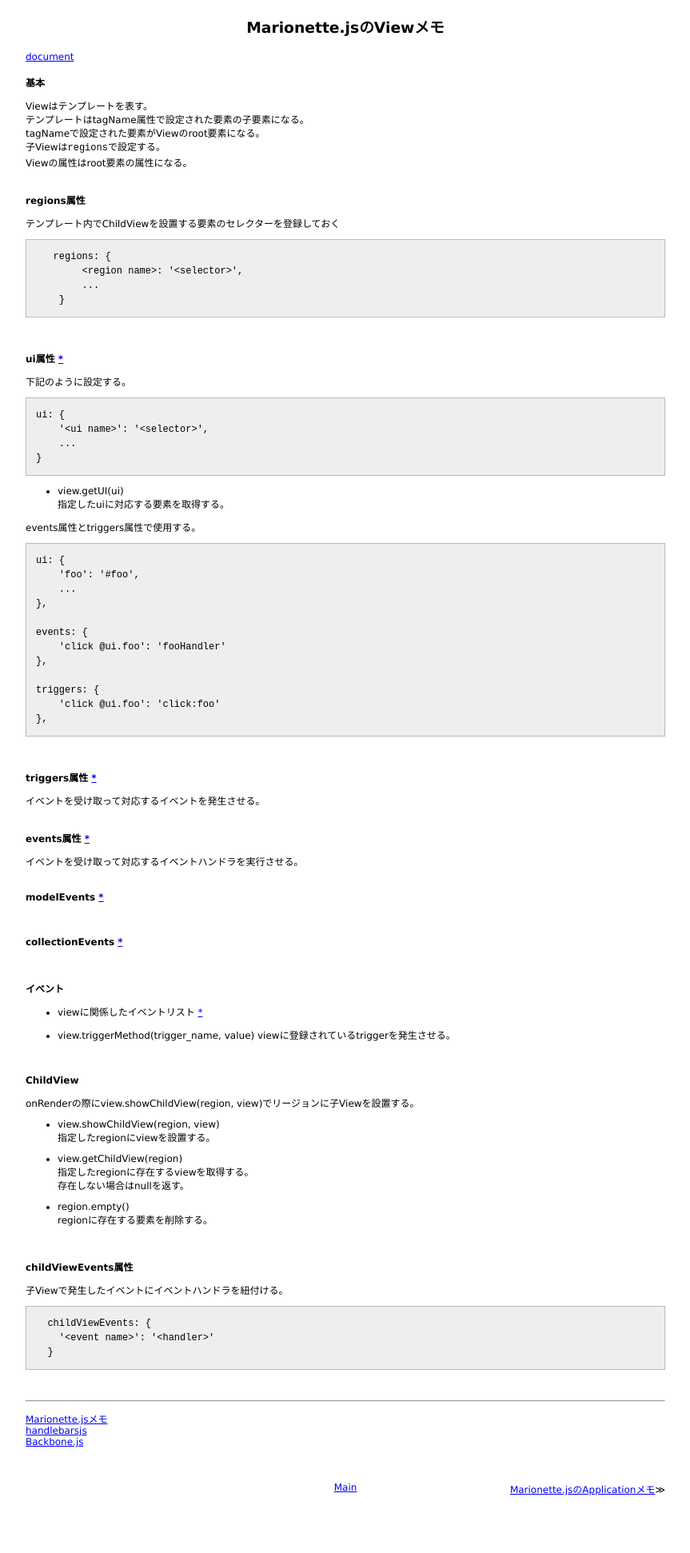
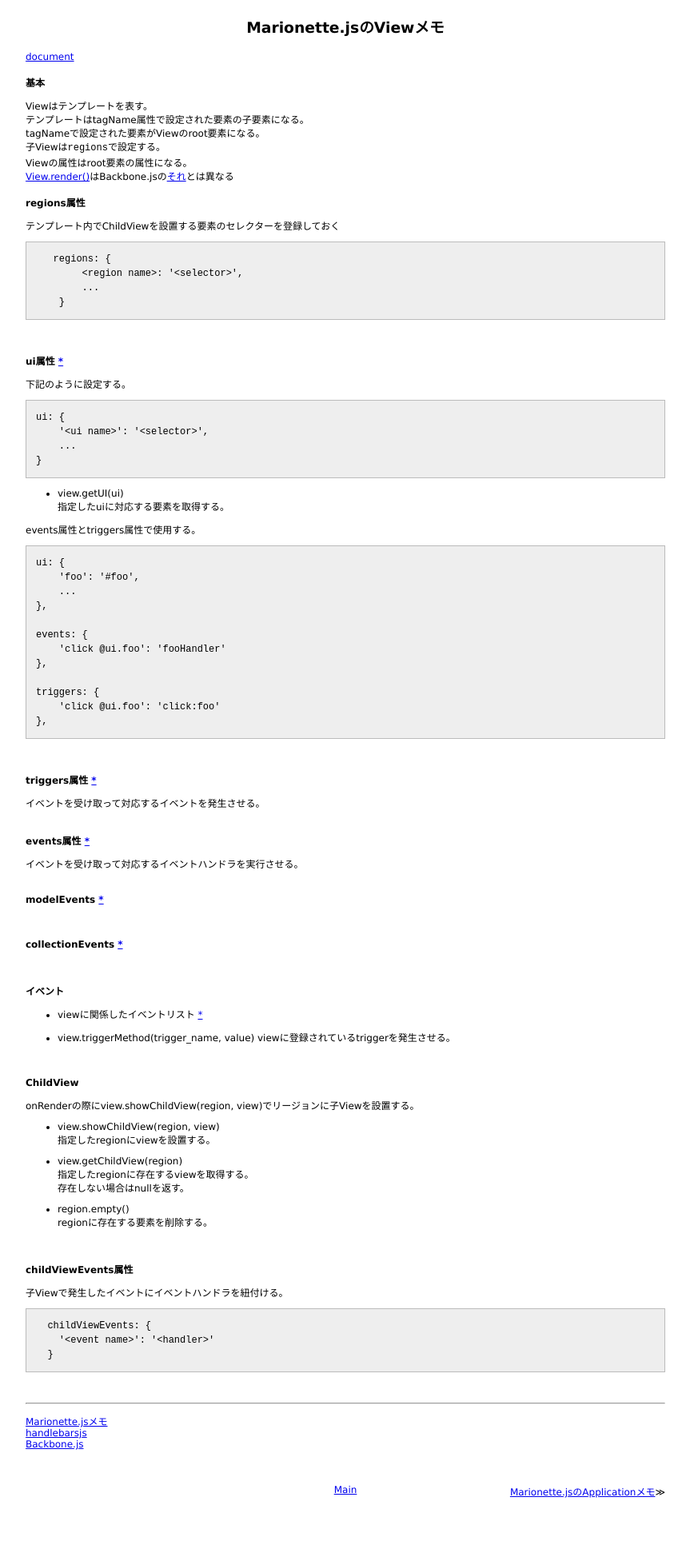
Before and after one commit to 38elements/38elements.github.com, a Jekyll site: the page built from _posts/2016-10-10-marionettejs-view.md, in a window 1280 px wide. Shown: the whole page at 80% size, without its empty margins (208-1071 px from the left). Built offline with Jekyll 4.4.1, drawn with Linux system fonts in a browser that asks for light colours.

Commit message:
Update 2016-10-10-marionettejs-view.md

```diff
--- a/_posts/2016-10-10-marionettejs-view.md
+++ b/_posts/2016-10-10-marionettejs-view.md
@@ -11,6 +11,7 @@ Viewはテンプレートを表す。
 tagNameで設定された要素がViewのroot要素になる。
 子Viewは`regions`で設定する。
 Viewの属性はroot要素の属性になる。
+[View.render()](https://github.com/marionettejs/backbone.marionette/blob/d8bee8d66003f6935994f7f066235a8896f81d94/src/view.js#L92)はBackbone.jsの[それ](https://github.com/jashkenas/backbone/blob/master/backbone.js#L1351)とは異なる
 <br>
 
 #### regions属性
```
